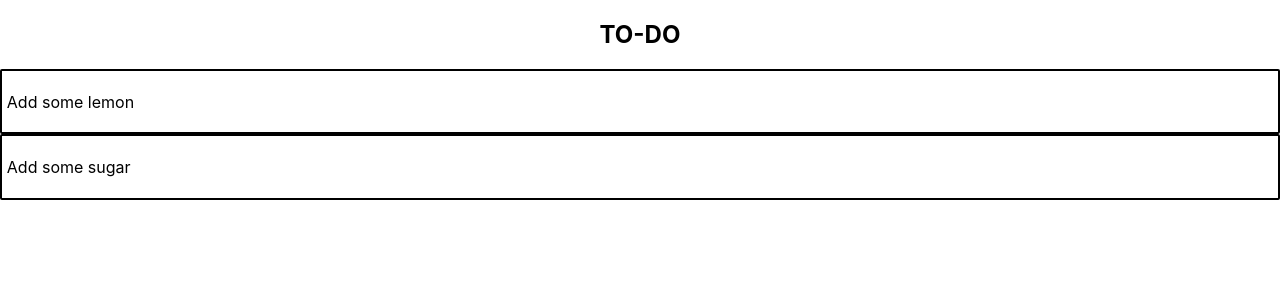
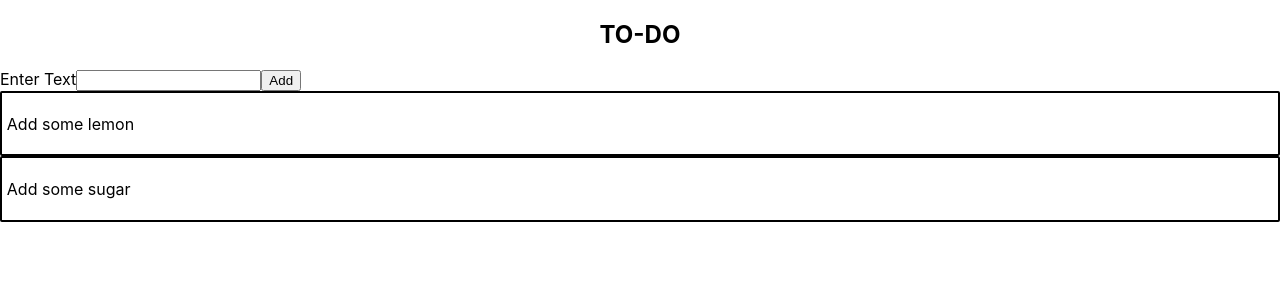
Before and after one commit to Sagarshrestha12/to-do, a React (Create React App) app: page / in a window 1280 px wide. Shown: the top 300 px of the page. Built offline with nearby package versions, Linux system fonts and the light colour scheme.

Commit message:
Added the input text field

```diff
--- a/src/App.js
+++ b/src/App.js
@@ -1,11 +1,13 @@
-// import logo from './logo.svg';
 import "./App.css";
 import Header from "./components/Header";
 import ToDoList from "./components/ToDoList";
+import InputWork from "./components/InputWork";
+
 function App() {
   return (
     <div>
       <Header name="TO-DO" />
+      <InputWork />
       <ToDoList task="Add some lemon" />
       <ToDoList task="Add some sugar" />
     </div>
--- a/src/components/InputWork.js
+++ b/src/components/InputWork.js
@@ -1,3 +1,15 @@
 function InputWork() {
-  return <div></div>;
+  return (
+    <div>
+      <form>
+        <label for="work">Enter Text</label>
+        <input type="text" id="work" name="do" required></input>
+        <button type="submit" value="">
+          Add
+        </button>
+      </form>
+    </div>
+  );
 }
+
+export default InputWork;
```
